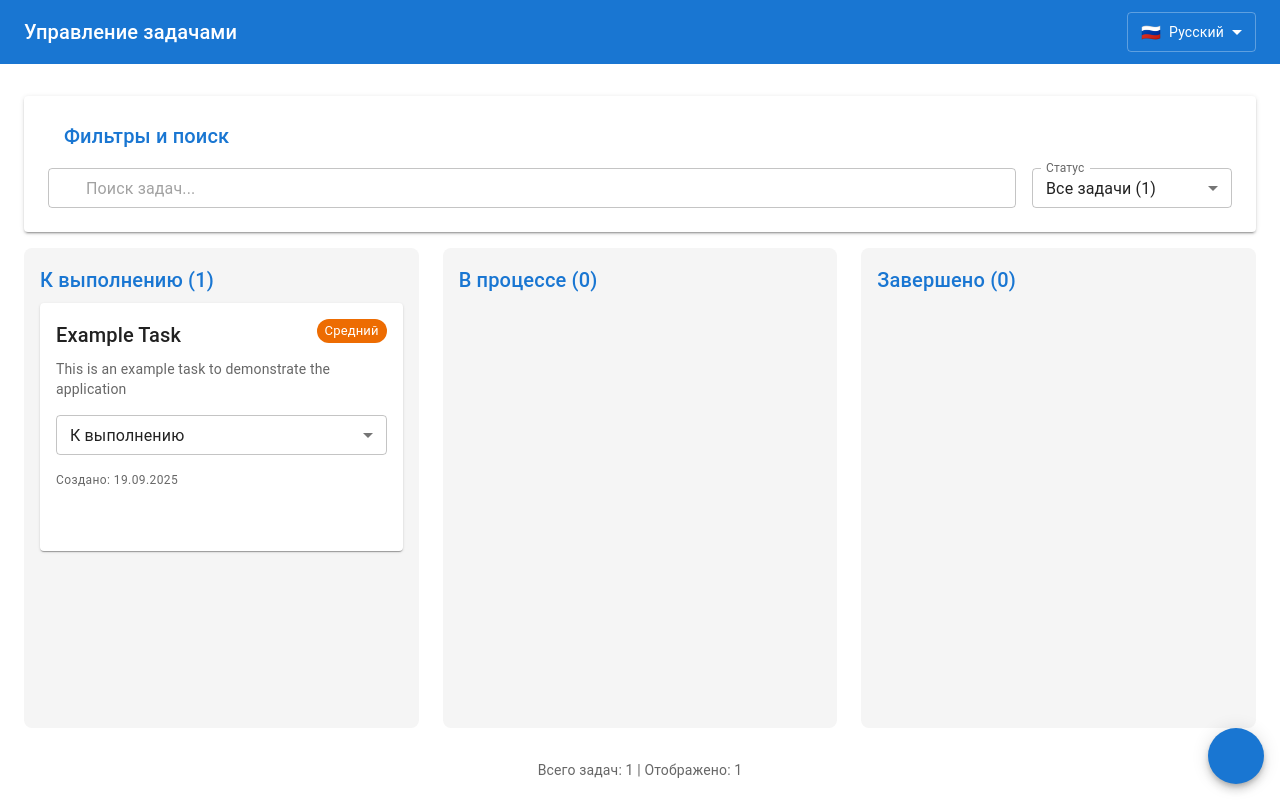
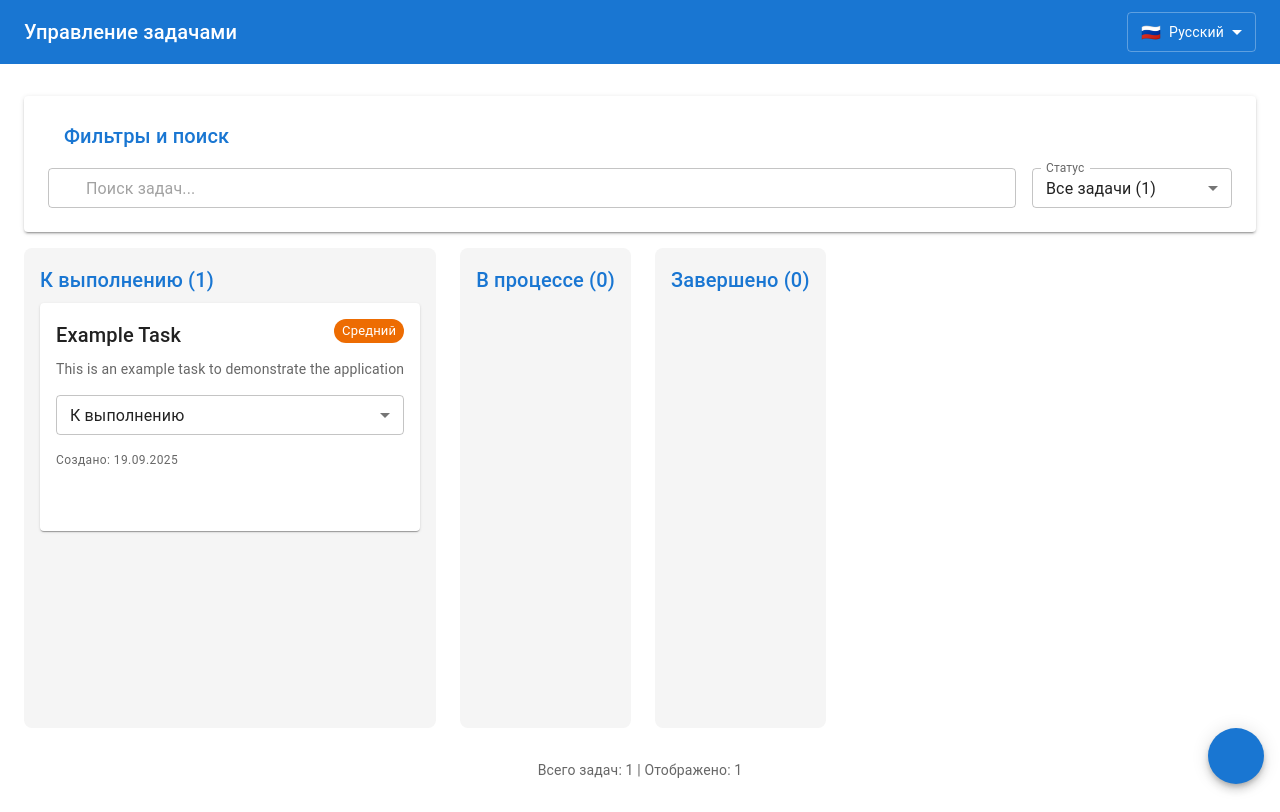
Before and after one commit to Artem18071998/task-manager-app, a Next.js app: page / in a window 1280 px wide. Built offline with nearby package versions, Linux system fonts and the light colour scheme; some icons are missing.

Commit message:
update files

```diff
--- a/components/LanguageSwitcher.tsx
+++ b/components/LanguageSwitcher.tsx
@@ -13,7 +13,7 @@ const LanguageSwitcher: React.FC = () => {
   const { i18n } = useTranslation();
 
   const handleLanguageChange = (event: React.ChangeEvent<{ value: unknown }>) => {
-    const newLanguage = event.target.value;
+    const newLanguage = event.target.value as string;
     i18n.changeLanguage(newLanguage);
     // Сохраняем выбранный язык в localStorage
     localStorage.setItem('preferred-language', newLanguage);
--- a/components/TaskManager.tsx
+++ b/components/TaskManager.tsx
@@ -6,6 +6,7 @@ import {
   Typography,
   Box,
   Fab,
+  Grid,
 } from '@mui/material';
 import AddIcon from '@mui/icons-material/Add';
 import { useSelector } from 'react-redux';
@@ -79,25 +80,26 @@ const TaskManager: React.FC = () => {
       <Container maxWidth="xl" sx={{ mt: 4, mb: 4 }}>
         <TaskFilters />
 
-        <Box sx={{
-          display: 'grid',
-          gridTemplateColumns: { xs: '1fr', md: 'repeat(3, 1fr)' },
-          gap: 3,
-          mt: 2
-        }}>
+        <Grid container spacing={3} sx={{ mt: 2 }}>
+          <Grid item xs={12} md={4}>
             <TaskColumn
               title={t('columns.todo')}
               tasks={todoTasks}
             />
+          </Grid>
+          <Grid item xs={12} md={4}>
             <TaskColumn
               title={t('columns.inProgress')}
               tasks={inProgressTasks}
             />
+          </Grid>
+          <Grid item xs={12} md={4}>
             <TaskColumn
               title={t('columns.done')}
               tasks={doneTasks}
             />
-        </Box>
+          </Grid>
+        </Grid>
 
         <Box sx={{ display: 'flex', justifyContent: 'center', mt: 4 }}>
           <Typography variant="body2" color="text.secondary">
```
Lines whose indentation alone changed are shown as unchanged.
